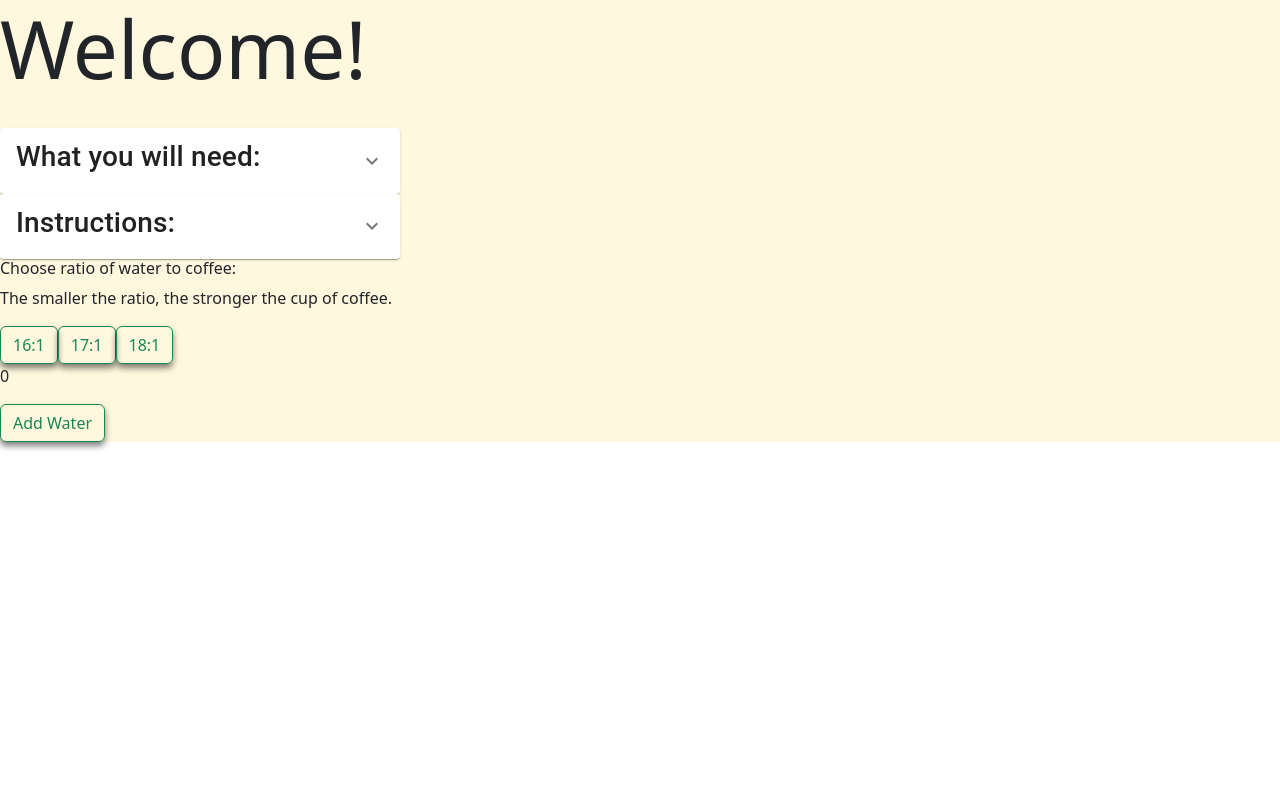
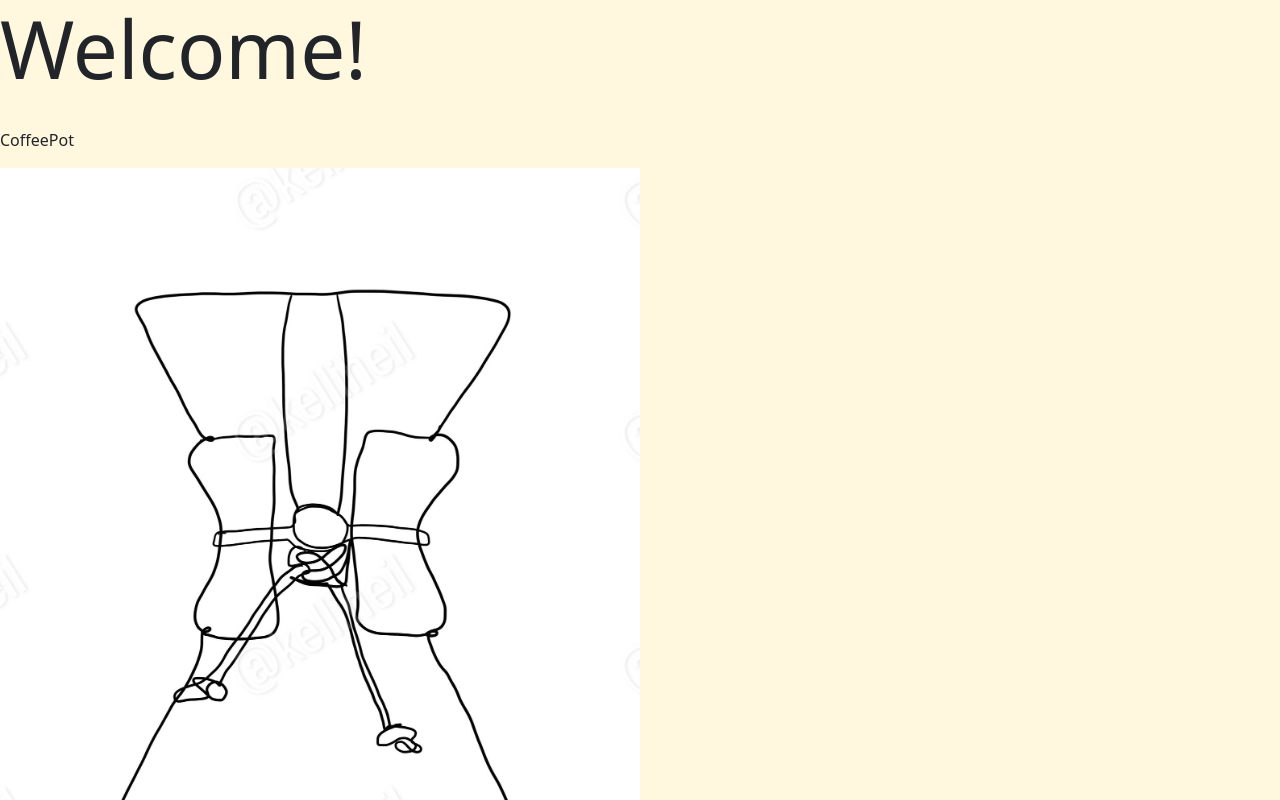
Before and after one commit to ekmagiccat/capstone, a React (Create React App) app: page / in a window 1280 px wide. Shown: the top 800 px of the page. Built offline with nearby package versions, Linux system fonts and the light colour scheme.

Commit message:
fix file path for images

```diff
--- a/package.json
+++ b/package.json
@@ -43,6 +43,7 @@
     ]
   },
   "devDependencies": {
+    "file-loader": "^6.2.0",
     "typescript": "^5.2.2"
   }
 }
--- a/src/components/App.tsx
+++ b/src/components/App.tsx
@@ -2,11 +2,13 @@
 import Header from "./Header";
 import Instructions from "./Instructions";
 import GamePlay from "./GamePlay";
+import CoffeePot from "./CoffeePot";
 
 const App = () => {
   return (
     <div className="app">
       <Header />
+      <CoffeePot />
       <Instructions />
       <GamePlay />
     </div>
--- a/src/components/CoffeePot.tsx
+++ b/src/components/CoffeePot.tsx
@@ -1,7 +1,13 @@
 import React from "react";
+import chemex from "../images/chemex.jpg";
 
 const CoffeePot = () => {
-  return <div>CoffeePot</div>;
+  return (
+    <div>
+      <p>CoffeePot</p>
+      <img src={chemex} alt="pour over coffee" className="coffee" />
+    </div>
+  );
 };
 
 export default CoffeePot;
--- a/src/index.css
+++ b/src/index.css
@@ -24,8 +24,6 @@
   box-shadow: 0 2px 2px rgba(0, 0, 0, 0.7);
 }
 
-.collapse {
-  &:not(.show) {
-    display: none;
-  }
+.coffee {
+  width: 50%;
 }
--- /dev/null
+++ b/types/index.d.ts
@@ -0,0 +1,2 @@
+declare module "*.jpg";
+declare module "*.png";
```
Also changed, not shown: 1 other file (tests, documents, lock files or other folders).
